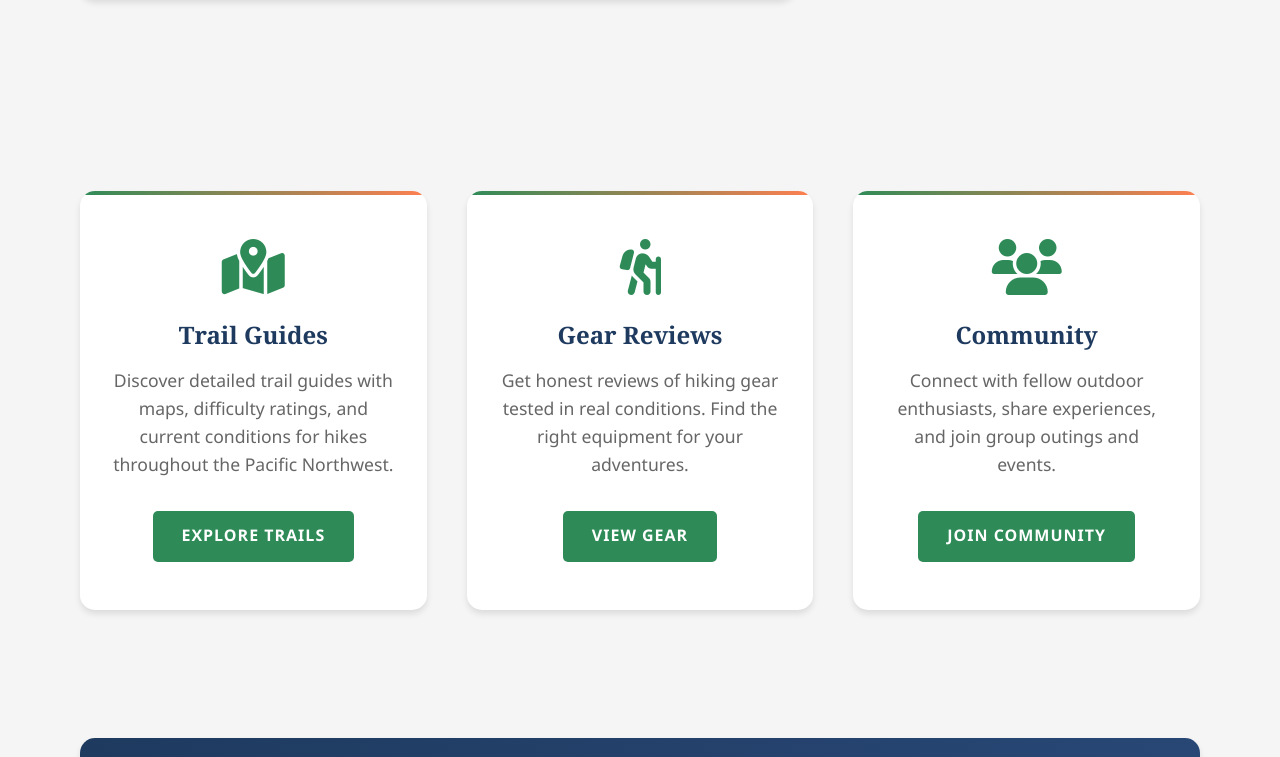
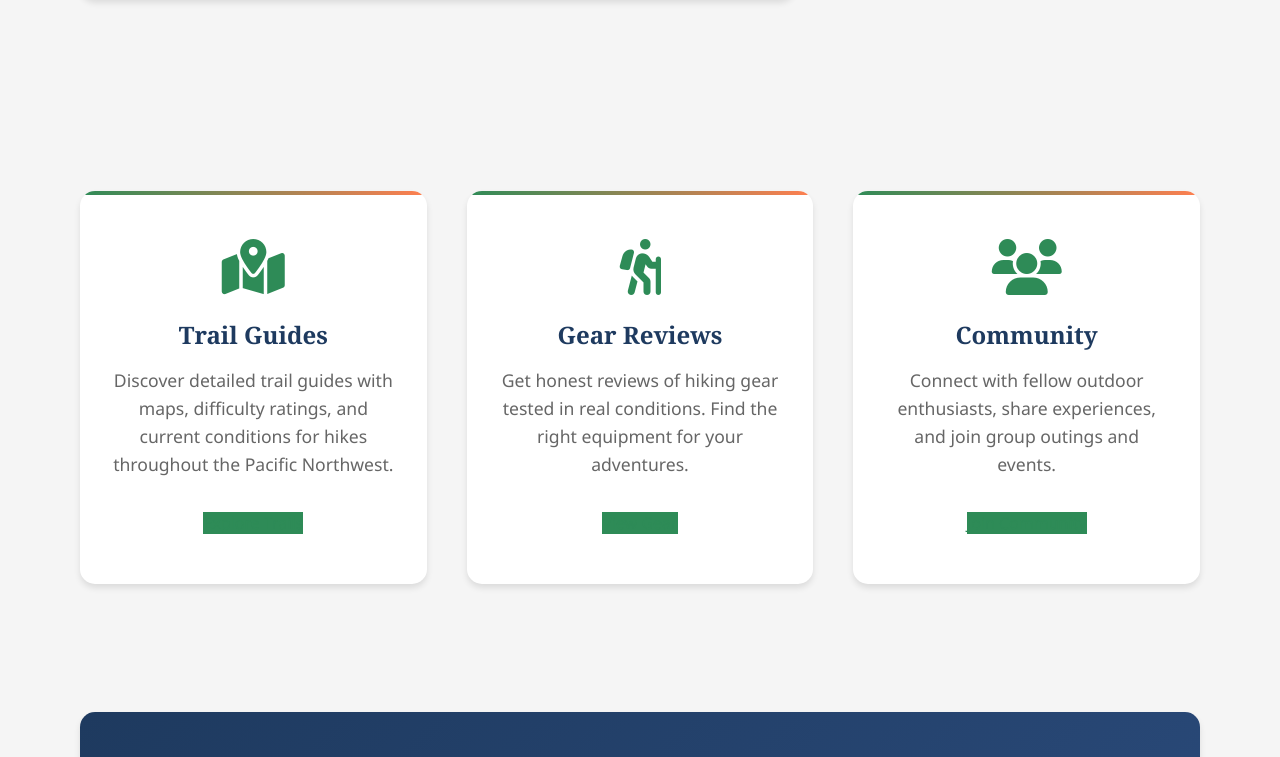
Before and after one commit to Klinlawee/wddproject, a plain HTML site: page outdoor-adventure/index.html in a window 1280 px wide. Shown: the part 2357-3114 px from the top of the page. Drawn offline with Linux system fonts and the light colour scheme; a script that the page names is missing.

Commit message:
btn corrected

```diff
--- a/outdoor-adventure/index.html
+++ b/outdoor-adventure/index.html
@@ -136,7 +136,7 @@
                             <span>$280</span>
                         </div>
                         <p>Comfortable backpack with Anti-Gravity suspension system for long hikes. Perfect for multi-day adventures.</p>
-                        <a href="gear.html" class="btn btn-primary">Read Review</a>
+                        <a href="gear.html" class="btn-primary">Read Review</a>
                     </div>
                 </div>
             </div>
@@ -148,19 +148,19 @@
                 <i class="fas fa-map-marked-alt"></i>
                 <h3>Trail Guides</h3>
                 <p>Discover detailed trail guides with maps, difficulty ratings, and current conditions for hikes throughout the Pacific Northwest.</p>
-                <a href="trails.html" class="btn btn-primary">Explore Trails</a>
+                <a href="trails.html" class="btn-primary">Explore Trails</a>
             </div>
             <div class="home-section">
                 <i class="fas fa-hiking"></i>
                 <h3>Gear Reviews</h3>
                 <p>Get honest reviews of hiking gear tested in real conditions. Find the right equipment for your adventures.</p>
-                <a href="gear.html" class="btn btn-primary">View Gear</a>
+                <a href="gear.html" class="btn-primary">View Gear</a>
             </div>
             <div class="home-section">
                 <i class="fas fa-users"></i>
                 <h3>Community</h3>
                 <p>Connect with fellow outdoor enthusiasts, share experiences, and join group outings and events.</p>
-                <a href="contact.html" class="btn btn-primary">Join Community</a>
+                <a href="contact.html" class="btn-primary">Join Community</a>
             </div>
         </section>
 
```
